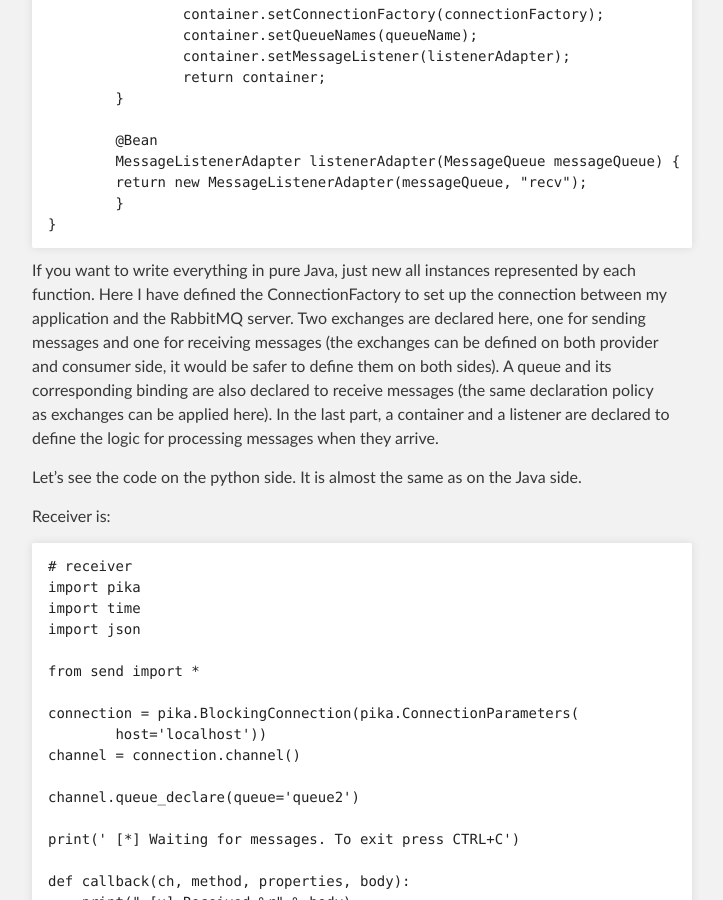
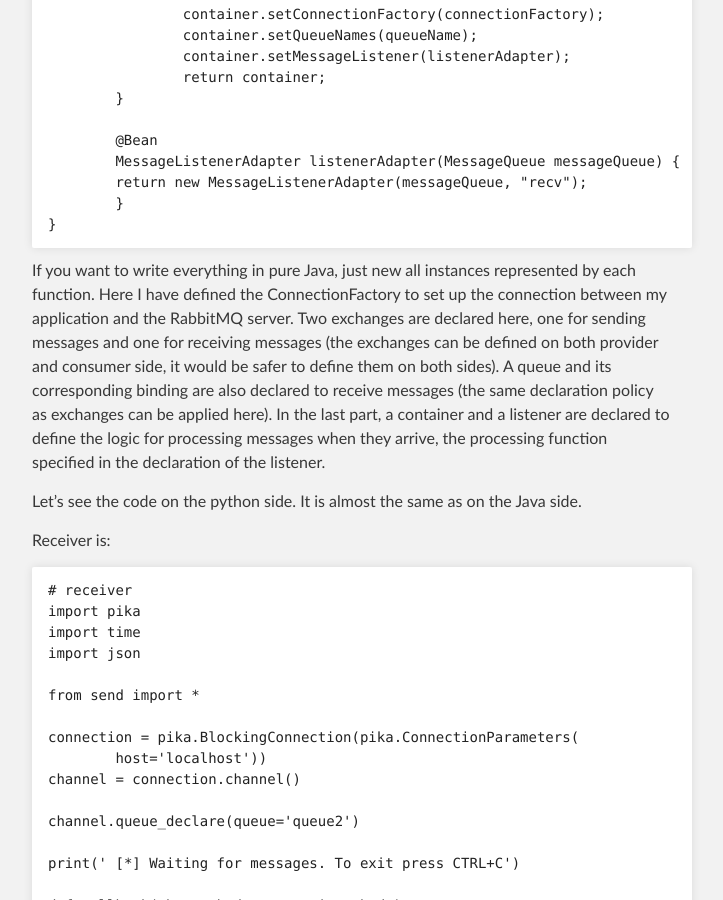
Before and after one commit to simonlzn/simonlzn.github.io, a Jekyll site: the page built from _posts/2016-07-18-Communication-between-different-applications-in-different-languages.md, in a window 1280 px wide and 900 px high, scrolled down 2855 px. Shown: the whole window, without its empty margins (288-1011 px from the left). Built offline with Jekyll 4.4.1, drawn with Linux system fonts in a browser that asks for light colours.

Commit message:
Adjusted the content

````diff
--- a/_posts/2016-07-18-Communication-between-different-applications-in-different-languages.md
+++ b/_posts/2016-07-18-Communication-between-different-applications-in-different-languages.md
@@ -99,7 +99,7 @@ public class RabbitMQConfig {
 ```
 
 If you want to write everything in pure Java, just new all instances represented by each function.
-Here I have defined the ConnectionFactory to set up the connection between my application and the RabbitMQ server. Two exchanges are declared here, one for sending messages and one for receiving messages (the exchanges can be defined on both provider and consumer side, it would be safer to define them on both sides). A queue and its corresponding binding are also declared to receive messages (the same declaration policy as exchanges can be applied here). In the last part, a container and a listener are declared to define the logic for processing messages when they arrive.
+Here I have defined the ConnectionFactory to set up the connection between my application and the RabbitMQ server. Two exchanges are declared here, one for sending messages and one for receiving messages (the exchanges can be defined on both provider and consumer side, it would be safer to define them on both sides). A queue and its corresponding binding are also declared to receive messages (the same declaration policy as exchanges can be applied here). In the last part, a container and a listener are declared to define the logic for processing messages when they arrive, the processing function specified in the declaration of the listener.
 
 Let’s see the code on the python side.
 It is almost the same as on the Java side.
````
